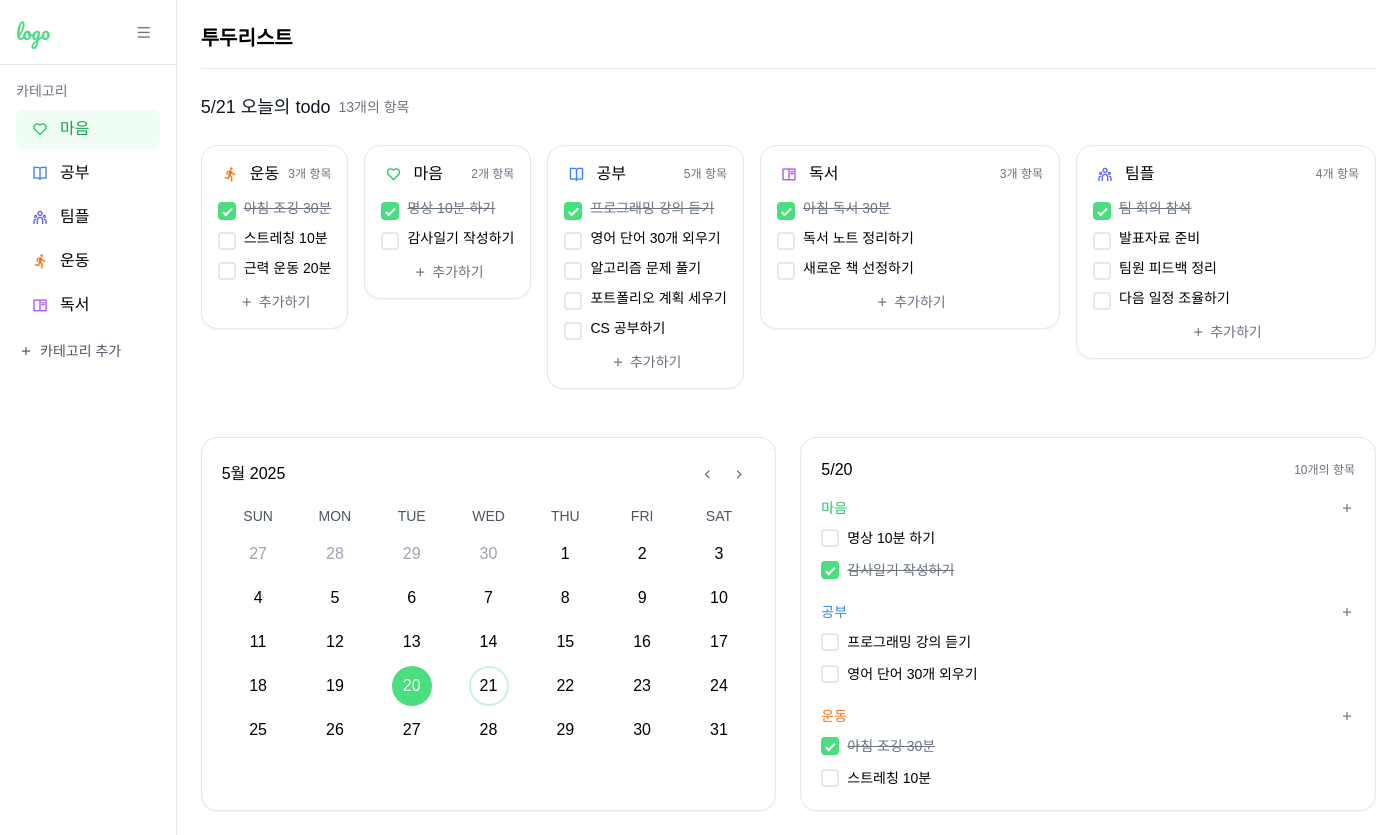
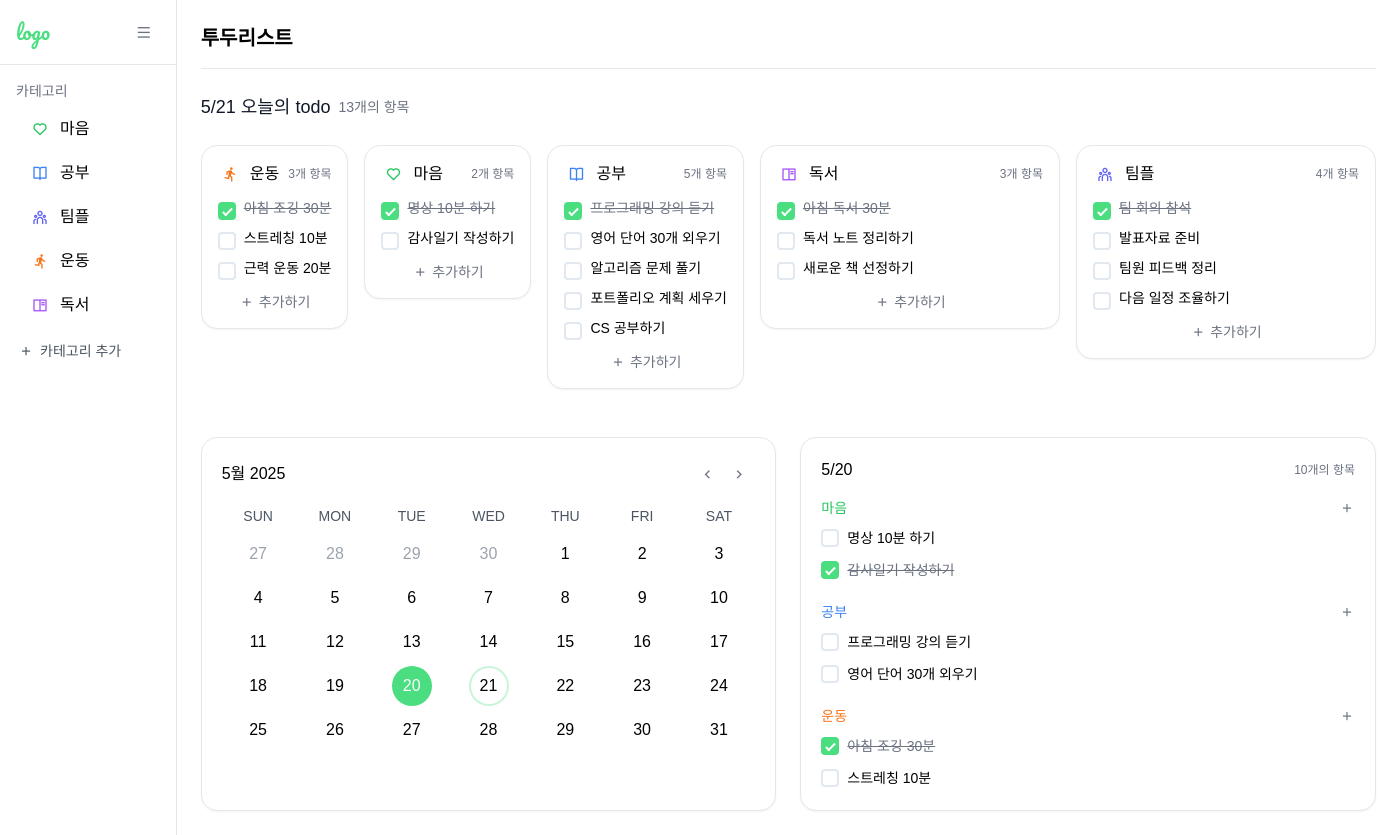
Before and after one commit to sum-young/-_-, a Flask app: page /taskmain in a window 1400 px wide. Run offline with Flask 3, Linux system fonts and the light colour scheme; some libraries are stand-ins or nearby versions.

Commit message:
사이드바 마음카테고리 초록색 제거

```diff
--- a/templates/taskmain.html
+++ b/templates/taskmain.html
@@ -83,11 +83,11 @@ color: white;
 <h2 class="text-sm font-medium text-gray-500 mb-2">카테고리</h2>
 <div class="space-y-1">
 <!-- 마음 카테고리 -->
-<div class="category-item flex items-center px-3 py-2 rounded bg-green-50">
+<div class="category-item flex items-center px-3 py-2 rounded hover:bg-gray-50">
 <div class="w-6 h-6 flex items-center justify-center mr-2 text-green-500">
 <i class="ri-heart-line"></i>
 </div>
-<span class="text-green-600 font-medium">마음</span>
+<span>마음</span>
 <div class="category-actions opacity-0 flex ml-auto">
 <button class="w-6 h-6 flex items-center justify-center text-gray-400 hover:text-gray-600">
 <i class="ri-edit-line"></i>
@@ -104,7 +104,7 @@ color: white;
 </div>
 <span>공부</span>
 <div class="category-actions opacity-0 flex ml-auto">
-<button class="w-6 h-6 flex items-center justify-center text-gray-400 hover:text-gray-600">
+<button class="w-6 h-6 flex items-center justify-center stext-gray-400 hover:text-gray-600">
 <i class="ri-edit-line"></i>
 </button>
 <button class="w-6 h-6 flex items-center justify-center text-gray-400 hover:text-red-500">
```
